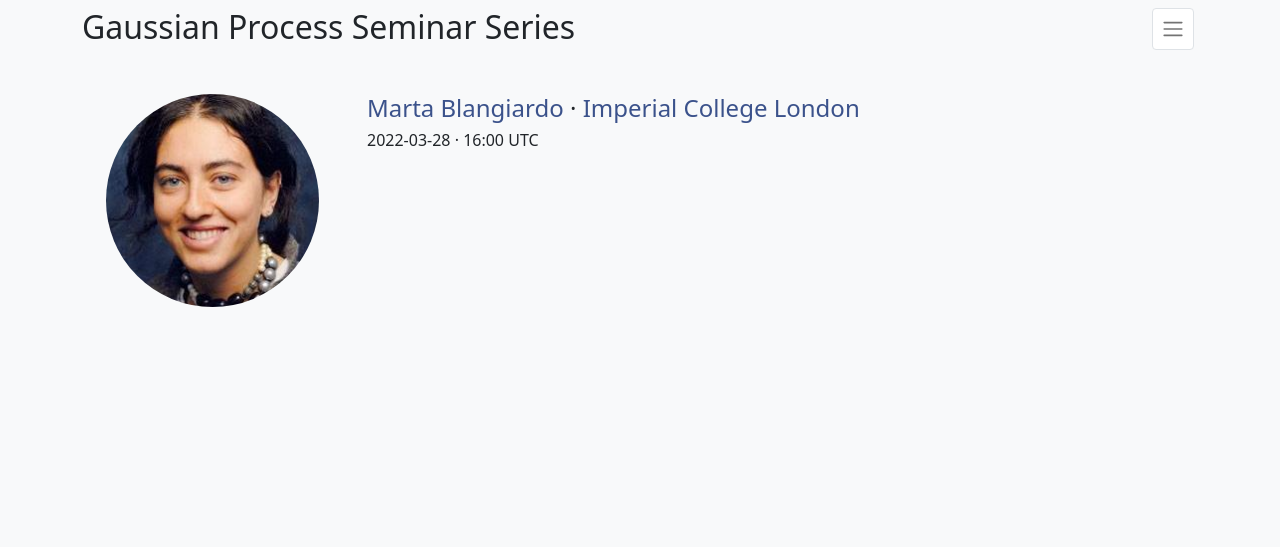
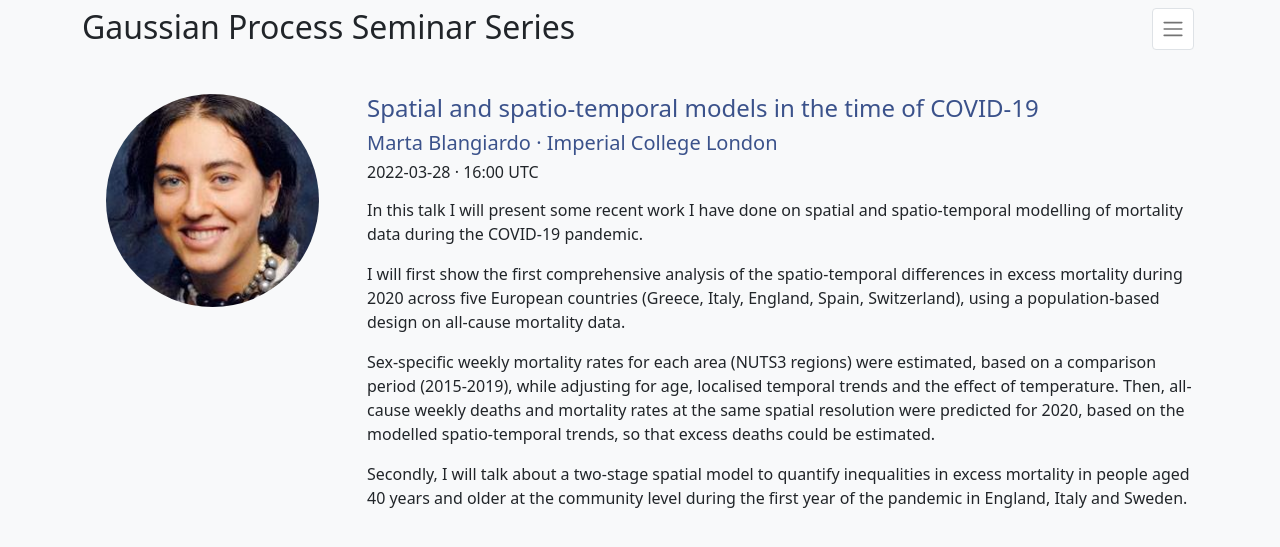
Before and after one commit to gp-seminar-series/gp-seminar-series.github.io, a Jekyll site: the page built from _posts/current/2022-03-28-marta-blangiardo.md, in a window 1280 px wide. Shown: the top 547 px of the page. Built offline with Jekyll 4.4.1, drawn with Linux system fonts in a browser that asks for light colours; nearby versions of some CDN libraries.

Commit message:
Marta's abstract and title

```diff
--- a/_posts/current/2022-03-28-marta-blangiardo.md
+++ b/_posts/current/2022-03-28-marta-blangiardo.md
@@ -1,5 +1,14 @@
 ---
+title: Spatial and spatio-temporal models in the time of COVID-19
 author: Marta Blangiardo
 institution: Imperial College London
 author_url: http://www.envstats.org/
 ---
+
+In this talk I will present some recent work I have done on spatial and spatio-temporal modelling of mortality data during the COVID-19 pandemic.
+
+I will first show the first comprehensive analysis of the spatio-temporal differences in excess mortality during 2020 across five European countries (Greece, Italy, England, Spain, Switzerland), using a population-based design on all-cause mortality data.
+
+Sex-specific weekly mortality rates for each area (NUTS3 regions) were estimated, based on a comparison period (2015-2019), while adjusting for age, localised temporal trends and the effect of temperature. Then, all-cause weekly deaths and mortality rates at the same spatial resolution were predicted for 2020, based on the modelled spatio-temporal trends, so that excess deaths could be estimated.
+
+Secondly, I will talk about a two-stage spatial model to quantify inequalities in excess mortality in people aged 40 years and older at the community level during the first year of the pandemic in England, Italy and Sweden.
```
